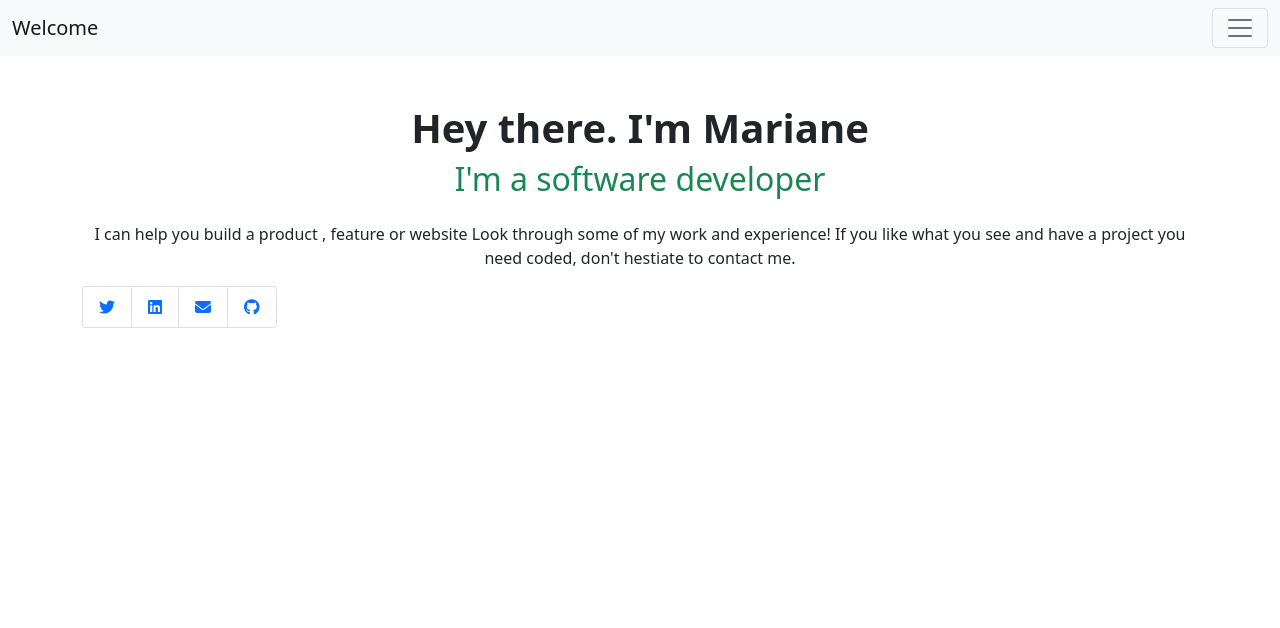
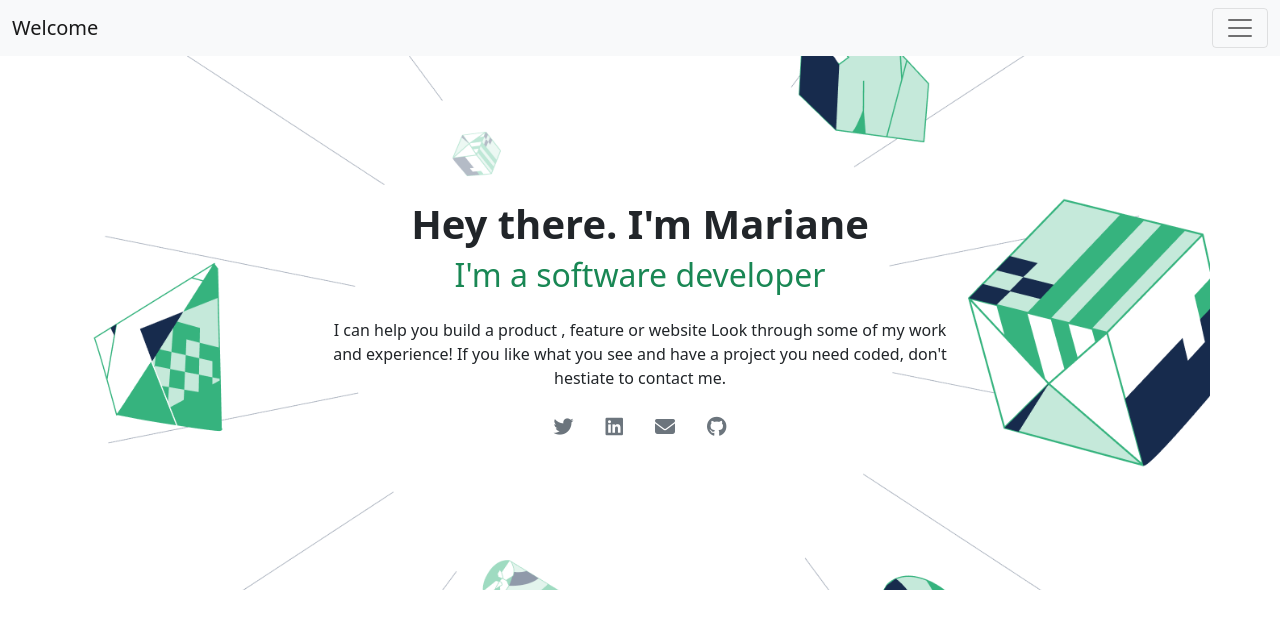
Before and after one commit to Favourezeugwa/Portfolio-Bootstrap, a website: page index.html in a window 1280 px wide. Drawn offline with nearby package versions, Linux system fonts and the light colour scheme.

Commit message:
Modify header section and add bg image

```diff
--- a/index.html
+++ b/index.html
@@ -1,39 +1,32 @@
 <!DOCTYPE html>
 <html lang="en">
+
 <head>
   <!-- Required meta tags -->
   <meta charset="utf-8" />
   <meta name="viewport" content="width=device-width, initial-scale=1" />
 
   <!-- Bootstrap CSS -->
-    <link
-      href="https://cdn.jsdelivr.net/npm/bootstrap@5.0.2/dist/css/bootstrap.min.css"
-      rel="stylesheet"
-      integrity="sha384-EVSTQN3/azprG1Anm3QDgpJLIm9Nao0Yz1ztcQTwFspd3yD65VohhpuuCOmLASjC"
-      crossorigin="anonymous"
-    />
+  <link href="https://cdn.jsdelivr.net/npm/bootstrap@5.0.2/dist/css/bootstrap.min.css" rel="stylesheet"
+    integrity="sha384-EVSTQN3/azprG1Anm3QDgpJLIm9Nao0Yz1ztcQTwFspd3yD65VohhpuuCOmLASjC" crossorigin="anonymous" />
   <script src="https://kit.fontawesome.com/71d727e491.js" crossorigin="anonymous"></script>
+  <link rel="stylesheet" href="style.css">
   <title>whid-bb and favour portfolio</title>
 </head>
+
 <body>
   <nav class="navbar navbar-light bg-light">
     <div class="container-fluid">
       <a class="navbar-brand" href="#">Welcome</a>
-        <button
-          class="navbar-toggler"
-          type="button"
-          data-bs-toggle="collapse"
-          data-bs-target="#navbarNav"
-          aria-controls="navbarNav"
-          aria-expanded="false"
-          aria-label="Toggle navigation"
-        >
+      <button class="navbar-toggler" type="button" data-bs-toggle="collapse" data-bs-target="#navbarNav"
+        aria-controls="navbarNav" aria-expanded="false" aria-label="Toggle navigation">
         <span class="navbar-toggler-icon"></span>
       </button>
     </div>
   </nav>
-    <header class="container text-center pt-5 background-colour">
-      <div class="container">
+  <header class="container text-center pt-5 pb-5 background-colour">
+    <div class="container py-5">
+      <div class="col-lg-8 col-md-8 mx-auto header-text-content rounded-circle p-5 bg-opacity-25">
         <h1 class="fw-bold">Hey there. I'm Mariane</h1>
         <h2 class="text-success">I'm a software developer</h2>
         <p class="pt-3">
@@ -41,18 +34,23 @@
           of my work and experience! If you like what you see and have a project
           you need coded, don't hestiate to contact me.
         </p>
+
+        <ul class="list-group list-group-horizontal justify-content-center ">
+          <li class="list-group-item border-0"><a class="link-secondary" href=""><i
+                class="fa-brands fa-twitter fa-lg "></a></i></li>
+          <li class="list-group-item border-0"><a class="link-secondary" href=""><i
+                class="fa-brands fa-linkedin fa-lg"></a></i></li>
+          <li class="list-group-item border-0"><a class="link-secondary" href=""><i
+                class="fa-solid fa-envelope fa-lg"></a></i></li>
+          <li class="list-group-item border-0"><a class="link-secondary" href=""><i
+                class="fa-brands fa-github fa-lg"></a></i></li>
+        </ul>
       </div>
-      <ul class="list-group list-group-horizontal">
-        <li class="list-group-item"><a href=""><i class="fa-brands fa-twitter"></a></i></li>
-        <li class="list-group-item"><a href=""><i class="fa-brands fa-linkedin"></a></i></li>
-        <li class="list-group-item"><a href=""><i class="fa-solid fa-envelope"></a></i></li>
-        <li class="list-group-item"><a href=""><i class="fa-brands fa-github"></a></i></li>
-      </ul>
+    </div>
   </header>
-    <script
-      src="https://cdn.jsdelivr.net/npm/bootstrap@5.0.2/dist/js/bootstrap.bundle.min.js"
+  <script src="https://cdn.jsdelivr.net/npm/bootstrap@5.0.2/dist/js/bootstrap.bundle.min.js"
     integrity="sha384-MrcW6ZMFYlzcLA8Nl+NtUVF0sA7MsXsP1UyJoMp4YLEuNSfAP+JcXn/tWtIaxVXM"
-      crossorigin="anonymous"
-    ></script>
+    crossorigin="anonymous"></script>
 </body>
+
 </html>
--- a/style.css
+++ b/style.css
@@ -0,0 +1,5 @@
+.background-colour {
+  background-image: url(img/header-bg.png);
+  background-repeat: no-repeat;
+  background-size: cover;
+}
```
Also changed, not shown: img/header-bg.png (added), img/header-image.jpg (added). Lines whose indentation alone changed are shown as unchanged.
